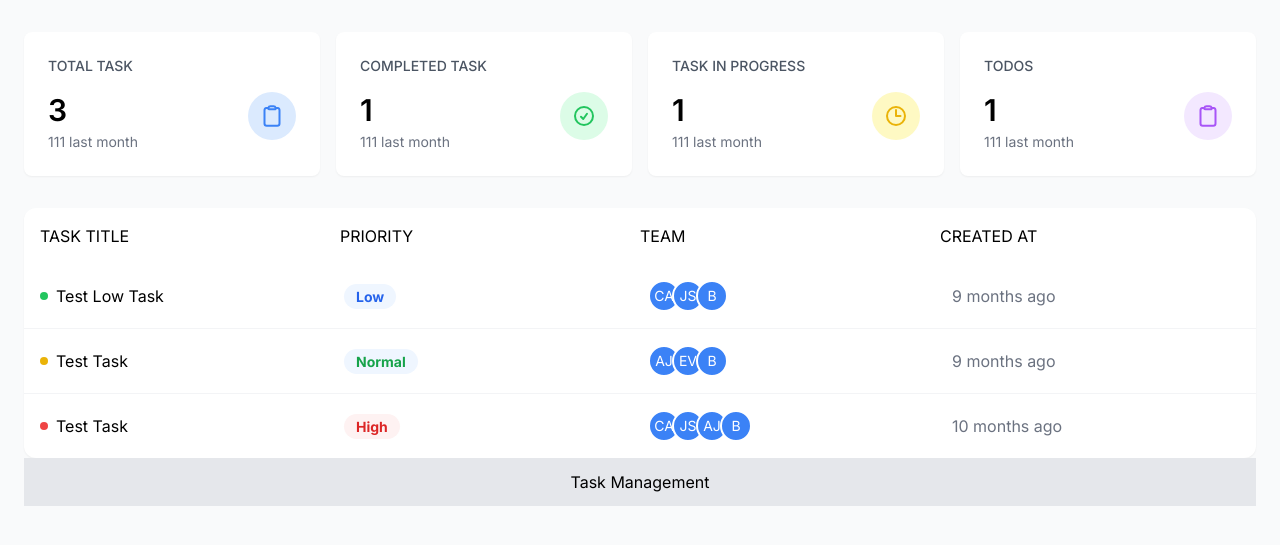
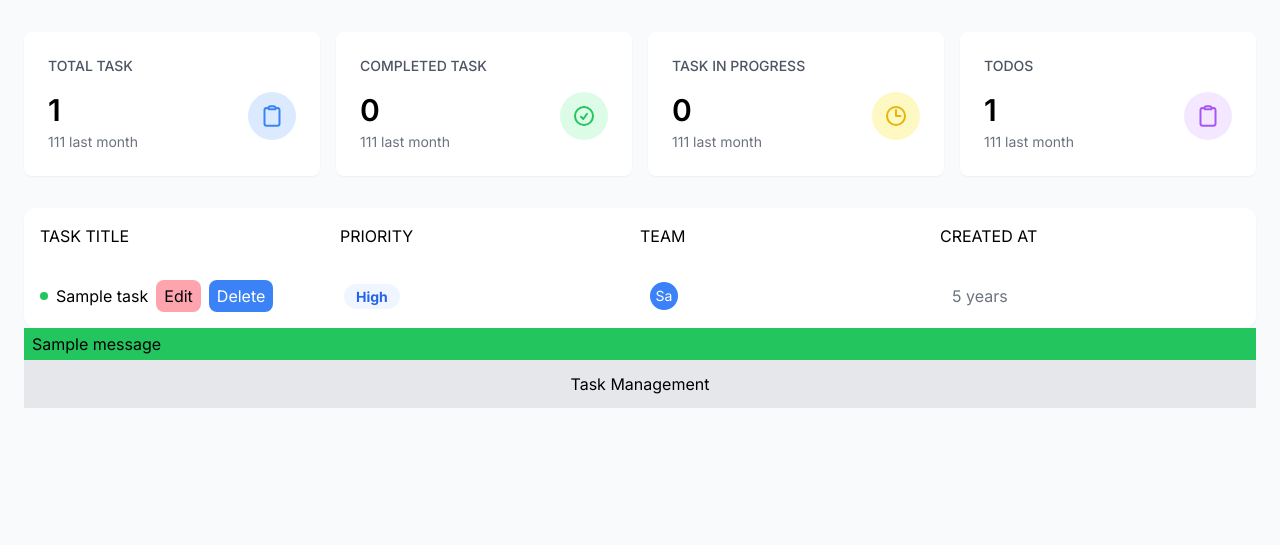
Before and after one commit to nimostic/task_management, a Django app: page /tasks/manager-dashboard/ in a window 1280 px wide. Shown: the part 64-609 px from the top of the page. Run offline with Django 5.2, Linux system fonts and the light colour scheme; tables that the repository leaves empty hold one stand-in row (values such as "Sample post"); one stand-in notice (Sample message) is shown.

Commit message:
rander link

```diff
--- a/static/css/output.css
+++ b/static/css/output.css
@@ -892,6 +880,11 @@ video {
 .bg-red-500 {
   --tw-bg-opacity: 1;
   background-color: rgb(239 68 68 / var(--tw-bg-opacity, 1));
+}
+
+.bg-rose-300 {
+  --tw-bg-opacity: 1;
+  background-color: rgb(253 164 175 / var(--tw-bg-opacity, 1));
 }
 
 .bg-white {
@@ -930,6 +918,11 @@ video {
   padding: 1.5rem;
 }
 
+.px-2 {
+  padding-left: 0.5rem;
+  padding-right: 0.5rem;
+}
+
 .px-3 {
   padding-left: 0.75rem;
   padding-right: 0.75rem;
--- a/task_management/settings.py
+++ b/task_management/settings.py
@@ -25,8 +25,8 @@ SECRET_KEY = 'django-insecure-f+h8q(%)y*w1!&**@r)nr&s73c5m0&kr%(#^1+7!^vy*m9^ea+
 # SECURITY WARNING: don't run with debug turned on in production!
 DEBUG = True
 
-ALLOWED_HOSTS = []
-
+ALLOWED_HOSTS = ['*']
+CSRF_TRUSTED_ORIGINS = ['https://*.onrender.com','https://127.0.0.1:8000/']
 
 # Application definition
 
--- a/tasks/templates/dashboard/dashboard.html
+++ b/tasks/templates/dashboard/dashboard.html
@@ -42,11 +42,12 @@
             <!-- stats grid -->
             <div class="grid grid-cols-4 gap-4 mb-8">
                 <!-- total task -->
+                <a href="{% url "manager-dashboard" %}?type=all">
                 <div class="bg-white p-6 rounded-lg shadow-sm">
                     <h1 class="text-gray-600 mb-4 font-medium text-sm">TOTAL TASK</h1>
                     <div class="flex justify-between items-start">
                         <div>
-                            <h1 class="font-semibold text-3xl mb-1">3</h1>
+                            <h1 class="font-semibold text-3xl mb-1"> {{counts.total}} </h1>
                             <p class="text-gray-500 text-sm">111 last month</p>
                         </div>
                         <div class="rounded-full bg-blue-100 p-3">
@@ -58,13 +59,14 @@
 
                         </div>
                     </div>
-                </div>
+                </div> </a>
                 <!-- COMPLETED TASK -->
+                 <a href="{% url "manager-dashboard" %}?type=completed">
                 <div class="bg-white p-6 rounded-lg shadow-sm">
                     <h1 class="text-gray-600 mb-4 font-medium text-sm">COMPLETED TASK</h1>
                     <div class="flex justify-between items-start">
                         <div>
-                            <h1 class="font-semibold text-3xl mb-1">1</h1>
+                            <h1 class="font-semibold text-3xl mb-1">{{counts.completed}}</h1>
                             <p class="text-gray-500 text-sm">111 last month</p>
                         </div>
                         <div class="rounded-full bg-green-100 p-3">
@@ -76,13 +78,14 @@
 
                         </div>
                     </div>
-                </div>
+                </div></a>
                  {% comment %} TASK IN PROGRESS  {% endcomment %}
+                 <a href="{% url "manager-dashboard" %}?type=in-progress">
                 <div class="bg-white p-6 rounded-lg shadow-sm">
                     <h1 class="text-gray-600 mb-4 font-medium text-sm">TASK IN PROGRESS</h1>
                     <div class="flex justify-between items-start">
                         <div>
-                            <h1 class="font-semibold text-3xl mb-1">1</h1>
+                            <h1 class="font-semibold text-3xl mb-1"> {{counts.in_progress}} </h1>
                             <p class="text-gray-500 text-sm">111 last month</p>
                         </div>
                         <div class="rounded-full bg-yellow-100 p-3">
@@ -95,13 +98,14 @@
 
                         </div>
                     </div>
-                </div>
+                </div></a>
                 {% comment %} TODOS  {% endcomment %}
+                <a href="{% url "manager-dashboard" %}?type=pending">
                 <div class="bg-white p-6 rounded-lg shadow-sm">
                     <h1 class="text-gray-600 mb-4 font-medium text-sm">TODOS</h1>
                     <div class="flex justify-between items-start">
                         <div>
-                            <h1 class="font-semibold text-3xl mb-1">1</h1>
+                            <h1 class="font-semibold text-3xl mb-1">{{counts.pending}}</h1>
                             <p class="text-gray-500 text-sm">111 last month</p>
                         </div>
                         <div class="rounded-full bg-purple-100 p-3">
@@ -113,7 +117,7 @@
 
                         </div>
                     </div>
-                </div>
+                </div></a>
             </div>
 
 
--- a/tasks/templates/dashboard/manager_dashboard.html
+++ b/tasks/templates/dashboard/manager_dashboard.html
@@ -11,76 +11,38 @@
                 </div>
                 <!-- task-teams -->
                 <div class="divide-y divide-gray-100">
+                    {% for task in tasks %}
                     <div class="grid grid-cols-4 gap-4 p-4 items-center">
                         <div class="flex items-center gap-2">
                             <div class="h-2 w-2 bg-green-500 rounded-full"></div>
-                            <div><span>Test Low Task</span></div>
+                            <div><span>{{task.title}}</span></div>
+                            <a href="{% url "update-task" task.id %}" class="px-2 py-1 bg-rose-300 rounded-lg">Edit</a>
+                            <form action="{% url "delete-task" task.id %}" method='POST'>
+                                {% csrf_token %}
+                                <button class="px-2 py-1 bg-blue-500 text-white rounded-lg">Delete</button>
+                            </form>
                         </div>
                         <div class=""><span
-                                class="bg-blue-50 px-3 py-1 text-blue-600 rounded-full text-sm font-bold">Low</span>
+                                class="bg-blue-50 px-3 py-1 text-blue-600 rounded-full text-sm font-bold"> {{task.details.get_priority_display}} </span>
                         </div>
                         <div class="flex -space-x-2">
+                            {% for emp in task.assigned_to.all %}
                             <div
-                                class="w-8 h-8 bg-blue-500 rounded-full text-white  flex items-center justify-center border-2 border-white text-sm">
-                                CA</div>
-                            <div
-                                class="w-8 h-8 bg-blue-500 rounded-full text-white flex items-center justify-center border-2 border-white text-sm">
-                                JS</div>
-                            <div
-                                class="w-8 h-8 bg-blue-500 rounded-full text-white flex items-center justify-center border-2 border-white text-sm">
-                                B</div>
+                            class="w-8 h-8 bg-blue-500 rounded-full text-white  flex items-center justify-center border-2 border-white text-sm">
+                             {{emp.name|slice:':2'}} </div>
+                            {% endfor %}
                         </div>
-                        <div><span class="text-gray-500">9 months ago</span></div>
+                        <div><span class="text-gray-500"> {{task.created_at|timesince}} </span></div>
                     </div>
-
-
-                    <div class="grid grid-cols-4 gap-4 p-4 items-center">
-                        <div class="flex items-center gap-2">
-                            <div class="h-2 w-2 bg-yellow-500 rounded-full"></div>
-                            <div><span>Test Task</span></div>
-                        </div>
-                        <div class=""><span
-                                class="bg-blue-50 px-3 py-1 text-green-600 rounded-full text-sm font-bold">Normal</span>
-                        </div>
-                        <div class="flex -space-x-2">
-                            <div
-                                class="w-8 h-8 bg-blue-500 rounded-full text-white  flex items-center justify-center border-2 border-white text-sm">
-                                AJ</div>
-                            <div
-                                class="w-8 h-8 bg-blue-500 rounded-full text-white flex items-center justify-center border-2 border-white text-sm">
-                                EV</div>
-                            <div
-                                class="w-8 h-8 bg-blue-500 rounded-full text-white flex items-center justify-center border-2 border-white text-sm">
-                                B</div>
-                        </div>
-                        <div><span class="text-gray-500">9 months ago</span></div>
-                    </div>
-
-                    <div class="grid grid-cols-4 gap-4 p-4 items-center">
-                        <div class="flex items-center gap-2">
-                            <div class="h-2 w-2 bg-red-500 rounded-full"></div>
-                            <div><span>Test Task</span></div>
-                        </div>
-                        <div class=""><span
-                                class="bg-red-50 px-3 py-1 text-red-600 rounded-full text-sm font-bold">High</span>
-                        </div>
-                        <div class="flex -space-x-2">
-                            <div
-                                class="w-8 h-8 bg-blue-500 rounded-full text-white  flex items-center justify-center border-2 border-white text-sm">
-                                CA</div>
-                            <div
-                                class="w-8 h-8 bg-blue-500 rounded-full text-white flex items-center justify-center border-2 border-white text-sm">
-                                JS</div>
-                            <div
-                                class="w-8 h-8 bg-blue-500 rounded-full text-white  flex items-center justify-center border-2 border-white text-sm">
-                                AJ</div>
-                            <div
-                                class="w-8 h-8 bg-blue-500 rounded-full text-white flex items-center justify-center border-2 border-white text-sm">
-                                B</div>
-                        </div>
-                        <div><span class="text-gray-500">10 months ago</span></div>
-                    </div>
+                    {% endfor %}
                 </div>
+            </div>
+            <div>
+                {% if messages %}
+                    {% for message in messages %}
+                        <div class="px-2 py-1 {% if message.tags == 'success' %}bg-green-500{% endif %} ">{{message}}</div>
+                    {% endfor %}
+                {% endif %}
             </div>
 
 {% endblock tasks %}
--- a/tasks/urls.py
+++ b/tasks/urls.py
@@ -1,10 +1,12 @@
 from django.urls import path
-from tasks.views import manager_dashboard,user_dashboard,test,task_form,view_task
+from tasks.views import manager_dashboard,user_dashboard,test,view_task,create_task,update_task,delete_task
 
 urlpatterns = [
-    path("manager-dashboard/",manager_dashboard),
+    path("manager-dashboard/",manager_dashboard,name="manager-dashboard"),
     path("user-dashboard/",user_dashboard),
     path("test/",test),
-    path("task-form/",task_form),
-    path("show_task/",view_task)
+    path("create-task/",create_task,name='create-task'),
+    path("show_task/",view_task),
+    path("update-task/<int:id>/",update_task,name="update-task"),
+    path("delete-task/<int:id>/",delete_task,name="delete-task")
 ]
--- a/tasks/views.py
+++ b/tasks/views.py
@@ -1,12 +1,47 @@
-from django.shortcuts import render
+from django.shortcuts import render,redirect
 from django.http import HttpResponse
-from tasks.forms import TaskForm,TaskModelform
-from tasks.models import Employee,Task
+from tasks.forms import TaskForm,TaskModelform,TaskDetailForm
+from tasks.models import Employee,Task,TaskDetail,Project
+from datetime import date
+from django.db.models import Q,Count,Min,Max,Avg
+from django.contrib import messages
 # Create your views here.
  # home function return kore ( work with database,transform data, data pass, http response / json response)
 
 def manager_dashboard(request):
-   return render(request,"dashboard/manager_dashboard.html")
+
+   #getting task count
+   # total_task = tasks.count()
+   # completed_task = Task.objects.filter(status = "COMPLETED").count()
+   # in_progress = Task.objects.filter(status = "IN_PROGRESS").count()
+   # pending_task = Task.objects.filter(status = "PENDING").count()
+
+   type = request.GET.get('type','all')
+
+   counts = Task.objects.aggregate(
+      total = Count('id'),
+      completed = Count('id',filter=Q(status='COMPLETED')),
+      in_progress = Count('id',filter=Q(status='IN_PROGRESS')),
+      pending = Count('id',filter=Q(status='PENDING')),
+   )
+
+   base_query = Task.objects.select_related('details').prefetch_related('assigned_to')
+
+   if type == 'completed':
+      tasks = base_query.filter(status = 'COMPLETED')
+   elif type == 'in-progress':
+      tasks = base_query.filter(status = 'IN_PROGRESS')
+   elif type == 'pending':
+      tasks = base_query.filter(status = 'PENDING')
+   elif type == 'all':
+      tasks = base_query.all()
+
+
+   context = {
+      "tasks" : tasks,
+      "counts": counts
+   }
+   return render(request,"dashboard/manager_dashboard.html",context)
 def user_dashboard(request):
    return render(request,"dashboard/user_dashboard.html")
 
@@ -22,17 +57,25 @@ def test(request):
    }
    return render(request,"test.html",context)
 
-def task_form(request):
+def create_task(request):
    #emp = Employee.objects.all()
    #form = TaskForm(employees = emp) # for GET
-   form = TaskModelform() # for GET
+   task_form = TaskModelform() # for GET
+   task_detail_form = TaskDetailForm()
    if request.method == "POST":
-      form = TaskModelform(request.POST)
-      if form.is_valid():
+      task_form = TaskModelform(request.POST)
+      task_detail_form = TaskDetailForm(request.POST)
+
+      if task_form.is_valid() and task_detail_form.is_valid():
          ''' for Model Form data'''
-         form.save()
 
-         return render(request,'task_form.html',{"form":form,"message":"task added successfully"})
+         task = task_form.save()
+         task_detail = task_detail_form.save(commit=False)
+         task_detail.task = task
+         task_detail.save()
+
+         messages.success(request,"Task Created successfully")
+         return redirect('create-task')
 
          '''for Django form data'''
          # data = form.cleaned_data
@@ -49,14 +92,73 @@ def task_form(request):
          #    task.assigned_to.add(employee)
 
          # return HttpResponse("task added successfully")
-   context = {"form":form}
+   context = {"task_form":task_form,"task_detail_form":task_detail_form}
+   return render(request,"task_form.html",context)
+
+def update_task(request,id):
+   task = Task.objects.get(id=id)
+   task_form = TaskModelform(instance=task)
+
+   if task.details:
+      task_detail_form = TaskDetailForm(instance = task.details)
+
+   if request.method == "POST":
+      task_form = TaskModelform(request.POST,instance = task)
+      task_detail_form = TaskDetailForm(request.POST,instance = task.details)
+
+      if task_form.is_valid() and task_detail_form.is_valid():
+         ''' for Model Form data'''
+
+         task = task_form.save()
+         task_detail = task_detail_form.save(commit=False)
+         task_detail.task = task
+         task_detail.save()
+
+         messages.success(request,"Task Updated successfully")
+         return redirect('update-task',id)
+
+   context = {"task_form":task_form,"task_detail_form":task_detail_form}
    return render(request,"task_form.html",context)
 
 
+def delete_task(request,id):
+   if request.method == 'POST':
+      task = Task.objects.get(id= id)
+      task.delete()
+      messages.success(request,'Task deleted successfully')
+      return redirect('manager-dashboard')
+   else:
+      messages.error(request,'Something went wrong')
+      return redirect('manager-dashboard')
+
+
 def view_task(request):
-   # retrive all data from tasks
-   tasks = Task.objects.all()
+   '''retrive all data from tasks'''
+   # tasks = Task.objects.all()
 
-   #retrieve specific task
-   task_3 = Task.objects.get(pk=3)
-   return render(request,"show_task.html",{"tasks":tasks,"task3":task_3})
+   '''retrieve specific task'''
+   # task_3 = Task.objects.get(pk=3)
+
+   '''show the tasks that are completed'''
+   # tasks = Task.objects.filter(status = "COMPLETED")
+
+   '''show task whose priority is low'''
+   # tasks = TaskDetail.objects.filter(priority = "L")
+
+   '''show task whose due date is today'''
+   #tasks = Task.objects.filter(due_date = date.today())
+
+   '''show task whose priority isn't high'''
+   #tasks = TaskDetail.objects.exclude(priority = "H")
+
+   '''show the task that contain word 'paper' and status 'pending '''
+   # tasks = Task.objects.filter(title__icontains = "paper",status = "PENDING")
+
+   '''show the task which status are  in-progress or 'pending '''
+   # tasks = Task.objects.filter(Q(status = "IN_PROGRESS") | Q(status = "PENDING"))
+
+   # filter data na thakle error return dey na ejnno exists() use korte hoy
+
+   #tasks = Task.objects.filter(status = "DJSFHJDS").exists()
+   tasks = TaskDetail.objects.exclude(priority="L")
+   return render(request,"show_task.html",{"tasks":tasks})
```
Also changed, not shown: other parts of static/css/output.css (+18 -56 lines), tasks/forms.py (+10 -1 lines), tasks/models.py (+4 -4 lines), tasks/templates/show_task.html (+5 -2 lines), tasks/templates/task_form.html (+6 -3 lines), tasks/migrations/0003_alter_task_project.py (added), tasks/migrations/0004_remove_taskdetail_assigned_to.py (added).
